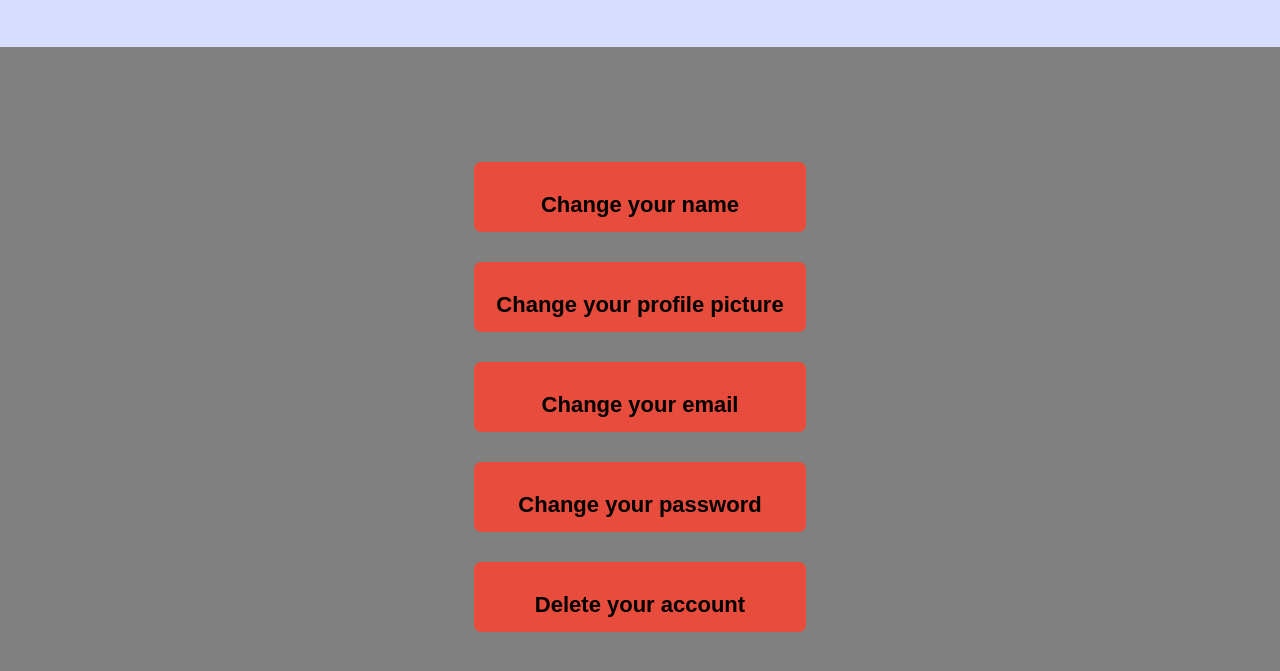
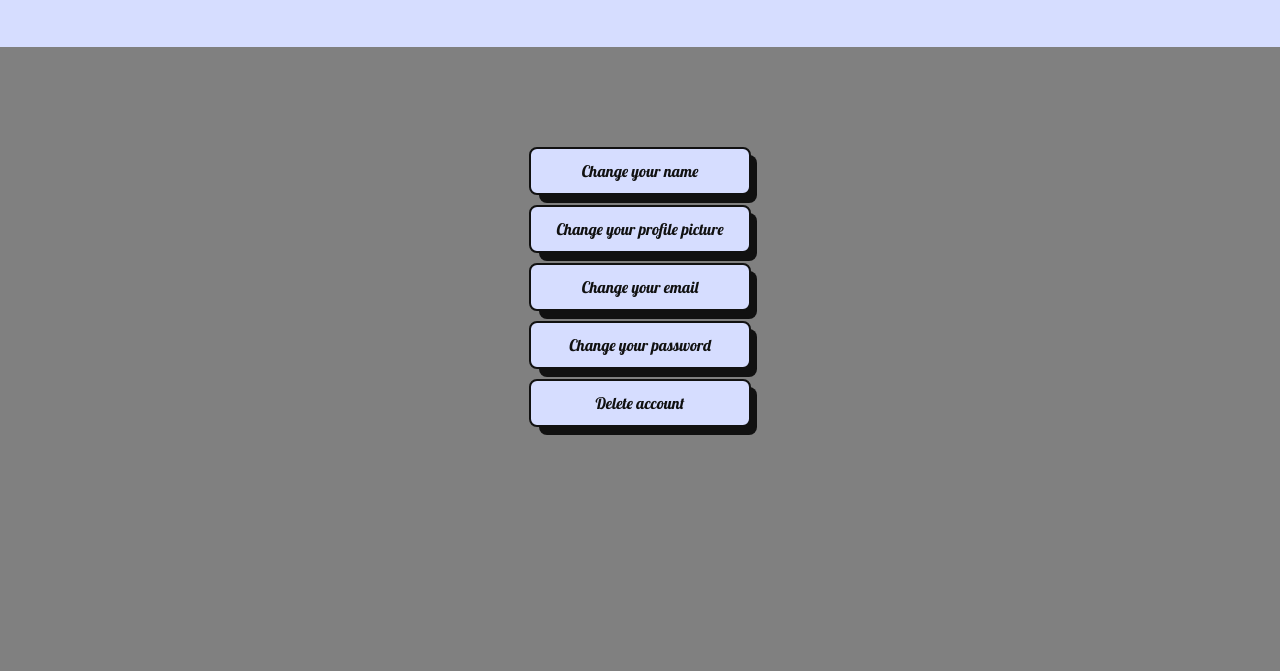
Before and after one commit to HennaK1/Second-Hand-Shop, a plain HTML site: page ui/set/settings.html in a window 1280 px wide. Shown: the part 91-762 px from the top of the page. Drawn offline with Linux system fonts and the light colour scheme; a web font is replaced by a local one.

Commit message:
unified css and theme

```diff
--- a/ui/set/settings.css
+++ b/ui/set/settings.css
@@ -35,14 +35,68 @@
 		align-items: center;
 		height: 200px;
 		padding-top: 100px;
+		gap: 10px;
 	}
-	button {
-		height: 70px;
-		width: 332px;
-		border: 0;
-		background: #e74c3c;
-		border-radius:7px;
-		padding-bottom: 35px;
-		font-size:22px;
-		margin: 15px;
+	.button-settings {
+		align-items: center;
+		background-color: #d6ddff;
+		border: 2px solid #111;
+		border-radius: 8px;
+		box-sizing: border-box;
+		color: #111;
+		cursor: pointer;
+		display: flex;
+		font-family: 'Lobster', cursive;
+		font-size: 16px;
+		height: 48px;
+		justify-content: center;
+		line-height: 24px;
+		max-width: 100%;
+		padding: 0 25px;
+		position: relative;
+		text-align: center;
+		text-decoration: none;
+		user-select: none;
+		-webkit-user-select: none;
+		touch-action: manipulation;
 	}
+
+	.button-settings:after {
+		background-color: #111;
+		border-radius: 8px;
+		content: "";
+		display: block;
+		height: 48px;
+		left: 0;
+		width: 100%;
+		position: absolute;
+		top: -2px;
+		transform: translate(8px, 8px);
+		transition: transform .2s ease-out;
+		z-index: -1;
+	}
+
+	.button-settings:hover:after {
+		transform: translate(0, 0);
+	}
+
+	.button-settings:active {
+		background-color: #ffdeda;
+		outline: 0;
+	}
+
+	.button-settings:hover {
+		outline: 0;
+	}
+
+	@media (min-width: 768px) {
+		.button-login {
+			padding: 0 40px;
+		}
+	}
+
+	.text {
+		font-size: 18px;
+		line-height: 100%;
+		color: black;
+	}
--- a/ui/set/settings.html
+++ b/ui/set/settings.html
@@ -16,12 +16,15 @@
     <div class="container"><h4>SETTINGS</h4></div>
 </div>
 
+
+
+
             <div class="center">
-                <button class="change name"> <h4>Change your name</h4></button>
-                <button class="change profile picture"> <h4>Change your profile picture</h4></button>
-                <button class="change email"> <h4>Change your email</h4></button>
-                <button class="change password"> <h4>Change your password</h4></button>
-                <button class="su"> <h4>Delete your account</h4></button>
+                <button class="button-settings" role="button">Change your name</button>
+                <button class="button-settings" role="button">Change your profile picture</button>
+                <button class="button-settings" role="button">Change your email</button>
+                <button class="button-settings" role="button">Change your password</button>
+                <button class="button-settings" role="button">Delete account</button>
             </div>
         </div>
 
```
